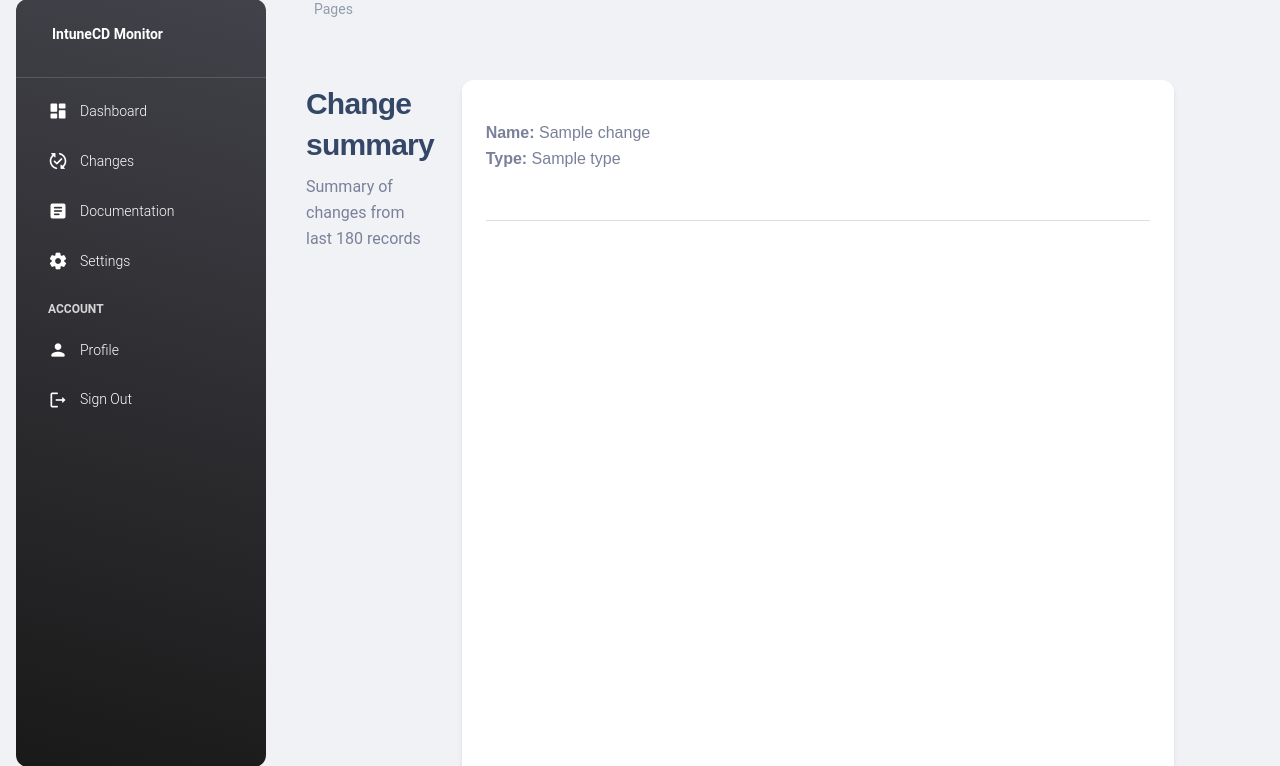
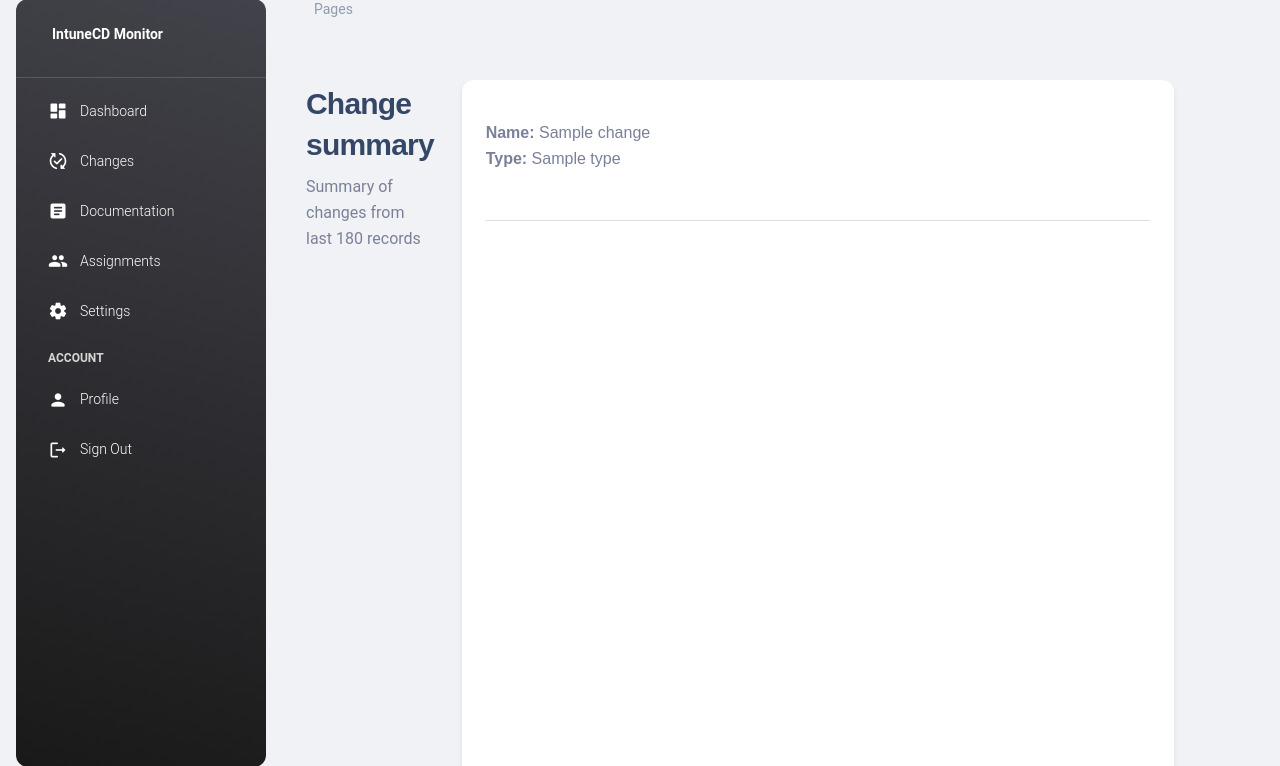
Before and after one commit to almenscorner/intunecd-monitor, a Flask app: template app/templates/pages/changes.html in a window 1280 px wide. Shown: the part 17-783 px from the top of the page. Run offline with Flask 2, Linux system fonts and the light colour scheme; the template is opened without the code that fills it: most values are stand-ins (such as "Sample title", 1, 10 or a date in 2020); parts of the project's set-up code (start-up, migrations or seed data) failed here and were passed over; some libraries are stand-ins or nearby versions.

Commit message:
Add assignments to sidebar

```diff
--- a/app/templates/include/sidebar.html
+++ b/app/templates/include/sidebar.html
@@ -39,6 +39,15 @@
         </a>
       </li>
       <li class="nav-item">
+        <a class="nav-link text-white {% if 'assignments' in segment %} active bg-gradient-primary {% endif %}"
+          href="{{ url_for('assignments') }}">
+          <div class="text-white text-center me-2 d-flex align-items-center justify-content-center">
+            <i class="material-icons opacity-10">group</i>
+          </div>
+          <span class="nav-link-text ms-1">Assignments</span>
+        </a>
+      </li>
+      <li class="nav-item">
         <a class="nav-link text-white {% if 'settings' in segment %} active bg-gradient-primary {% endif %}"
           href="{{ url_for('settings') }}">
           <div class="text-white text-center me-2 d-flex align-items-center justify-content-center">
```
